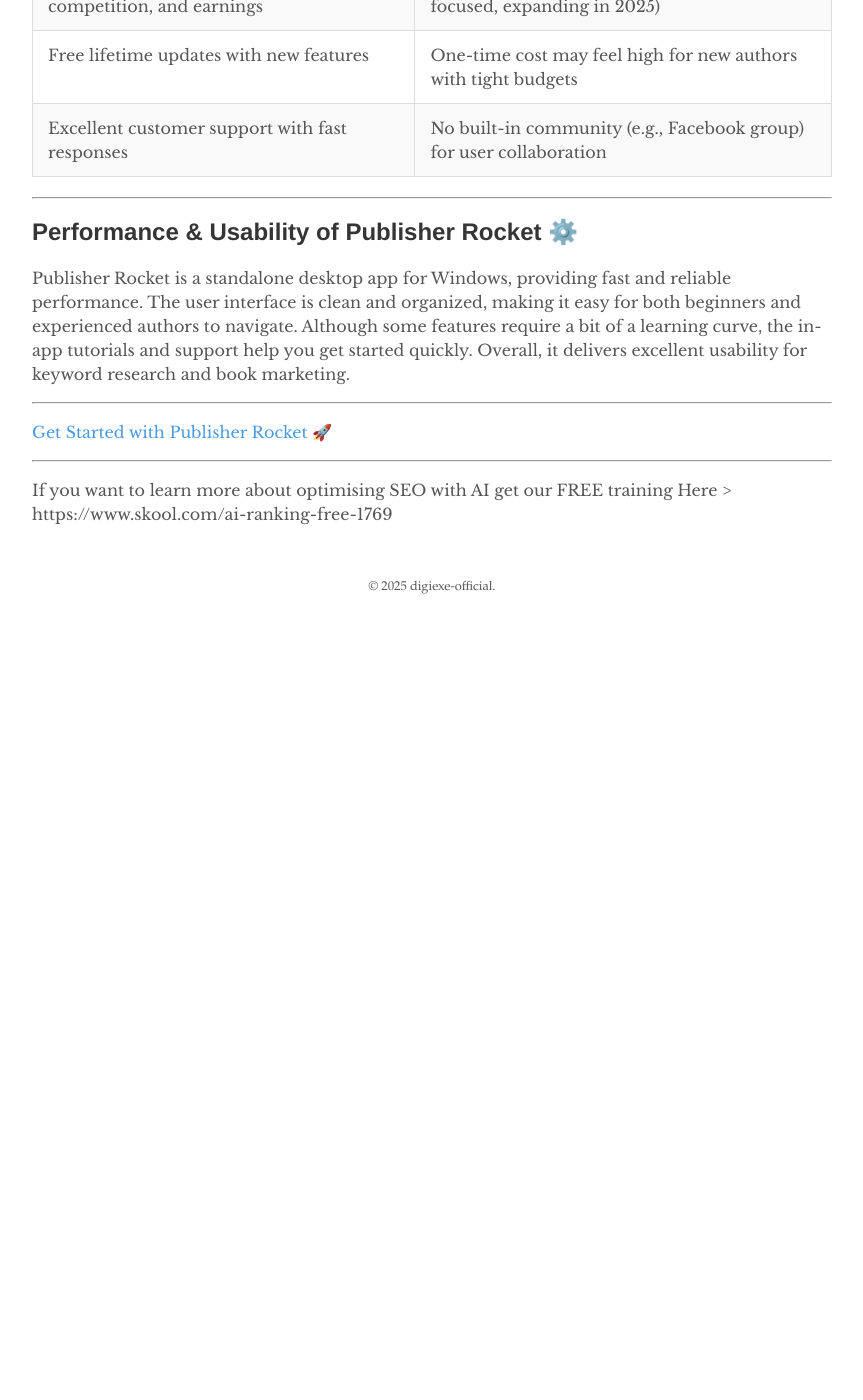
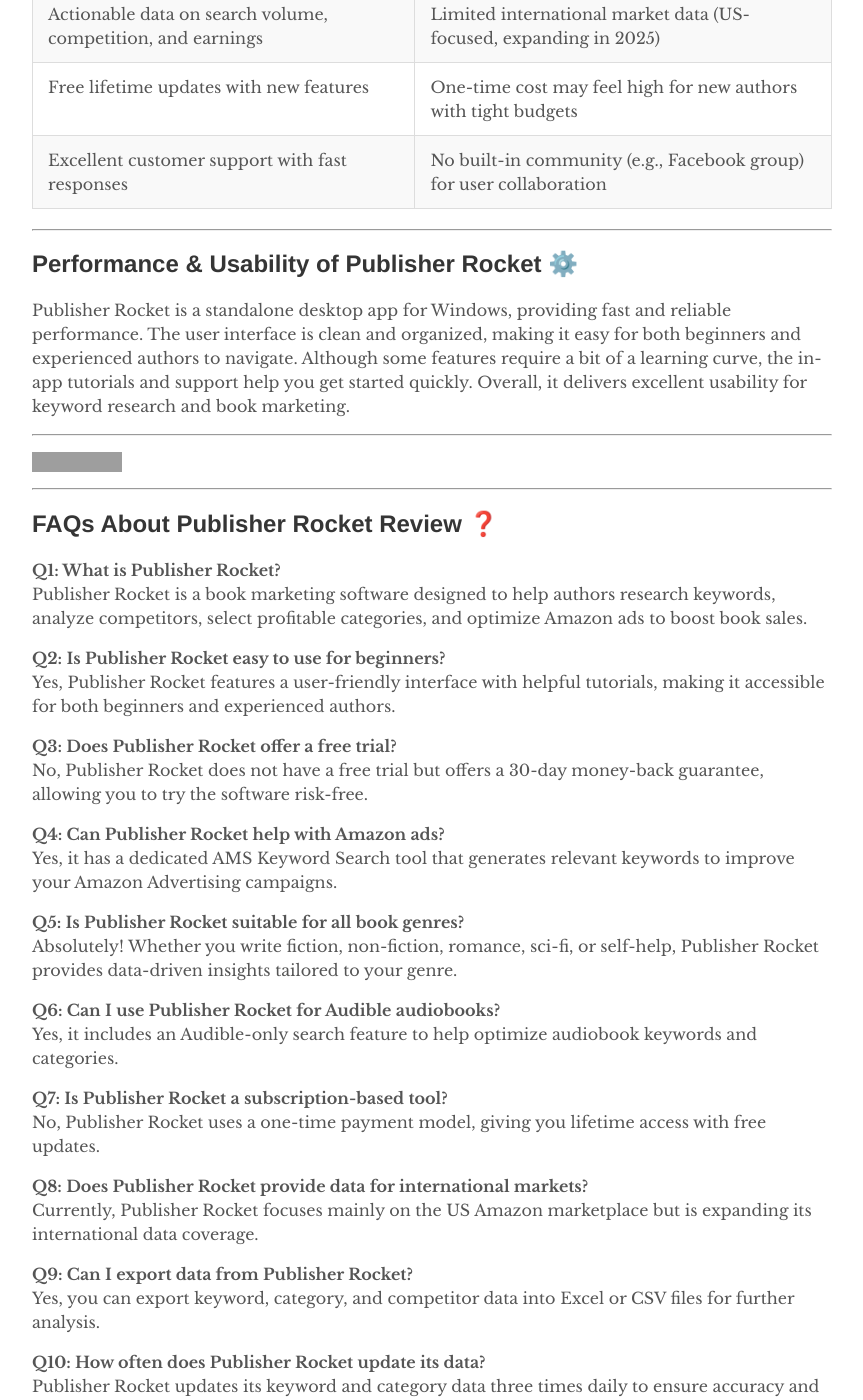
Before and after one commit to digiexe-official/dg, a Jekyll site: the page built from wp/publisher rocket review.md, in a window 1280 px wide and 1400 px high, scrolled down 3590 px. Shown: the whole window, without its empty margins (208-1071 px from the left). Built offline with Jekyll 4.4.1, drawn with Linux system fonts in a browser that asks for light colours; before the commit the page ends 4220 px from its top, so only the background shows below that; some of the changed text lies outside the part shown; grey boxes are pictures that could not be loaded.

Commit message:
Updated faqs

```diff
--- a/wp/publisher rocket review.md
+++ b/wp/publisher rocket review.md
@@ -13,7 +13,7 @@ permalink: /publisher-rocket-review/
 Are you an author struggling to get your book noticed on Amazon? Or maybe you’re planning your next bestseller and want to know what readers are searching for?
 Publisher Rocket is a powerful tool designed to help authors optimize their book listings, find profitable keywords, and boost sales on Amazon. Whether you’re a self-published indie author or a traditional publisher, this software simplifies the complex world of book marketing. In this Publisher Rocket review, we’ll explore its pricing, features, performance, and more to help you decide if it’s the right tool for your publishing journey. Let’s dive in and see how it can make your book stand out! 📚
 
-[Get Started with Publisher Rocket](#)
+[![Get Started with Publisher Rocket 🚀](https://img.shields.io/badge/Get_Started_with_Publisher_Rocket-Start_Now-FF6F61?style=for-the-badge&logo=amazon&logoColor=white)](https://crowdmob.com/recommends/publisher-rocket/)
 
 ---
 
@@ -39,6 +39,8 @@ Publisher Rocket offers a one-time payment model, making it a cost-effective cho
 | Lifetime Access| $199 (one-time)| Unlimited keyword searches, category analysis, competition analyzer, AMS ad keywords, free updates | Authors seeking long-term value with no recurring fees |
 
 *Note:* No free trial is available, but Publisher Rocket offers a 30-day money-back guarantee, letting you test it risk-free. No coupon codes are currently active, but the one-time price is a steal for lifetime access.
+
+[![Get Started with Publisher Rocket 🚀](https://img.shields.io/badge/Get_Started_with_Publisher_Rocket-Start_Now-FF6F61?style=for-the-badge&logo=amazon&logoColor=white)](https://crowdmob.com/recommends/publisher-rocket/)
 
 ---
 
@@ -126,8 +128,57 @@ making it easy for both beginners and experienced authors to navigate. Although
 
 ---
 
-[Get Started with Publisher Rocket 🚀](#)
+[![Get Started with Publisher Rocket 🚀](https://img.shields.io/badge/Get_Started_with_Publisher_Rocket-Start_Now-FF6F61?style=for-the-badge&logo=amazon&logoColor=white)](https://crowdmob.com/recommends/publisher-rocket/)
 
 ---
 
-If you want to learn more about optimising SEO with AI get our FREE training Here > https://www.skool.com/ai-ranking-free-1769
+## FAQs About Publisher Rocket Review ❓
+
+**Q1: What is Publisher Rocket?**
+Publisher Rocket is a book marketing software designed to help authors research keywords, analyze competitors, select profitable categories, and optimize Amazon ads to boost book sales.
+
+**Q2: Is Publisher Rocket easy to use for beginners?**
+Yes, Publisher Rocket features a user-friendly interface with helpful tutorials, making it accessible for both beginners and experienced authors.
+
+**Q3: Does Publisher Rocket offer a free trial?**
+No, Publisher Rocket does not have a free trial but offers a 30-day money-back guarantee, allowing you to try the software risk-free.
+
+**Q4: Can Publisher Rocket help with Amazon ads?**
+Yes, it has a dedicated AMS Keyword Search tool that generates relevant keywords to improve your Amazon Advertising campaigns.
+
+**Q5: Is Publisher Rocket suitable for all book genres?**
+Absolutely! Whether you write fiction, non-fiction, romance, sci-fi, or self-help, Publisher Rocket provides data-driven insights tailored to your genre.
+
+**Q6: Can I use Publisher Rocket for Audible audiobooks?**
+Yes, it includes an Audible-only search feature to help optimize audiobook keywords and categories.
+
+**Q7: Is Publisher Rocket a subscription-based tool?**
+No, Publisher Rocket uses a one-time payment model, giving you lifetime access with free updates.
+
+**Q8: Does Publisher Rocket provide data for international markets?**
+Currently, Publisher Rocket focuses mainly on the US Amazon marketplace but is expanding its international data coverage.
+
+**Q9: Can I export data from Publisher Rocket?**
+Yes, you can export keyword, category, and competitor data into Excel or CSV files for further analysis.
+
+**Q10: How often does Publisher Rocket update its data?**
+Publisher Rocket updates its keyword and category data three times daily to ensure accuracy and relevance.
+
+---
+Quick Linkss
+
+- [Publisher Rocket Coupons](https://digiexe-official.github.io/dg/publisher-rocket-coupon-codes/)
+- [Shopify Review](https://digiexe-official.github.io/dg/shopify-review/)
+- [Clickmagick Review](https://digiexe-official.github.io/dg/clickmagick-review/)
+
+---
+
+## Conclusion: Is Publisher Rocket Worth It? 🚀
+
+Publisher Rocket is a powerful, data-driven tool that simplifies Amazon book marketing for authors of all levels. With its comprehensive keyword research, category analysis, competitor insights, and AMS ad keyword features, it provides actionable information that can significantly boost your book’s visibility and sales.
+
+The one-time payment model offers excellent long-term value, and the 30-day money-back guarantee lets you try it risk-free. While it focuses mainly on the Amazon marketplace and has a slight learning curve for advanced features, the time saved and increased sales potential make it a worthy investment.
+
+If you’re serious about improving your Amazon book rankings and growing your author business, Publisher Rocket is a smart choice to consider.
+
+[![Get Started with Publisher Rocket 🚀](https://img.shields.io/badge/Get_Started_with_Publisher_Rocket-Start_Now-FF6F61?style=for-the-badge&logo=amazon&logoColor=white)](https://crowdmob.com/recommends/publisher-rocket/)
```
